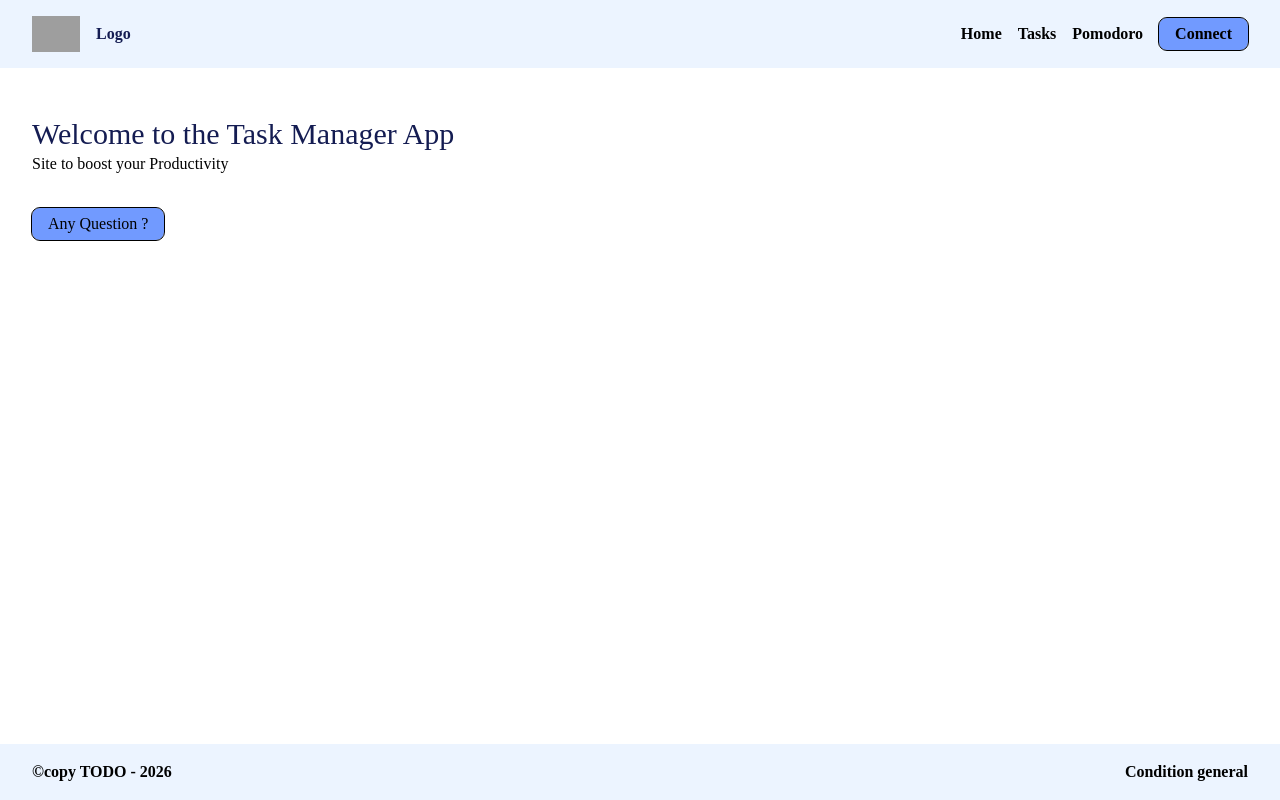
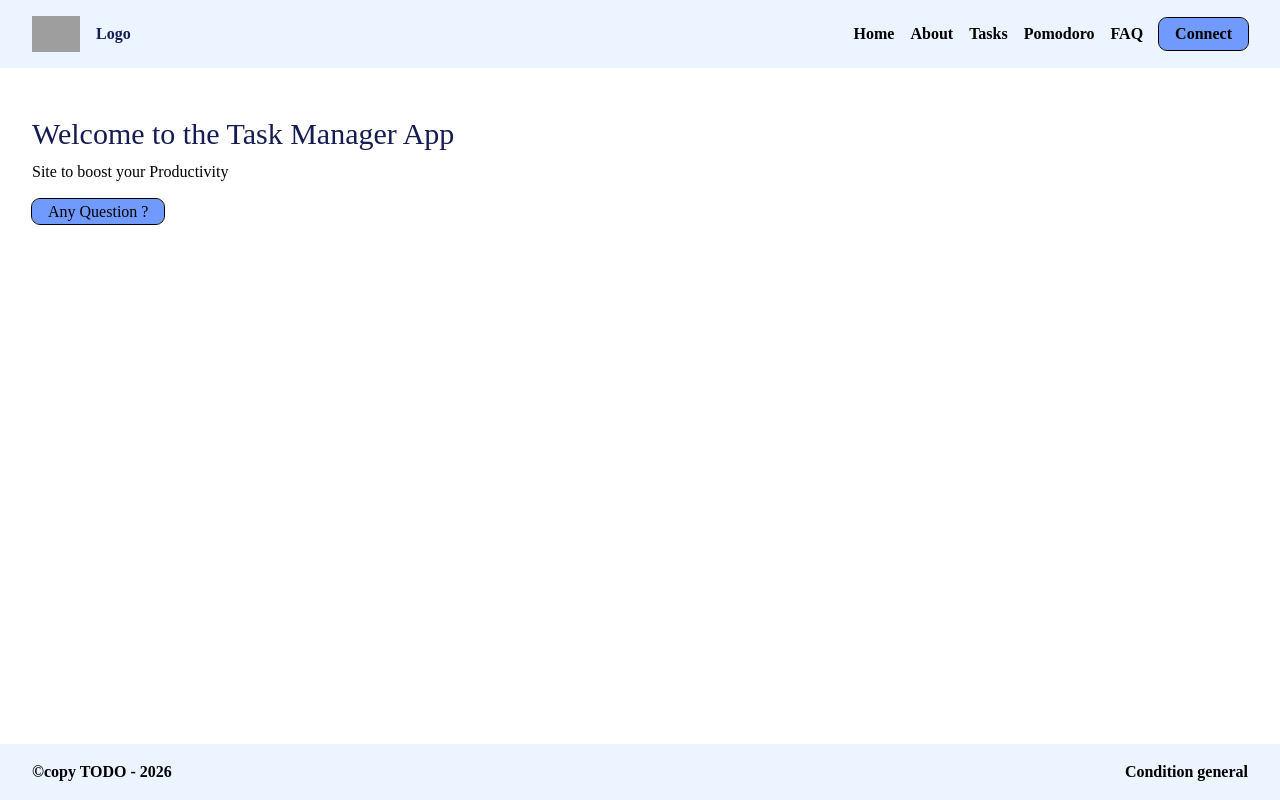
Before and after one commit to Liene31/react-todo, a React (Vite) app: page / in a window 1280 px wide. Built offline with nearby package versions, Linux system fonts and the light colour scheme; grey boxes are pictures that could not be loaded; a web font is replaced by a local one.

Commit message:
add faq and about page strucure and styling

```diff
--- /dev/null
+++ b/src/faq-data.json
@@ -0,0 +1,52 @@
+[
+  {
+    "id": 1,
+    "question": "What products or services does your company offer?",
+    "answer": " We provide a range of technology solutions including software platforms, cloud services, and custom development tailored to meet business needs."
+  },
+  {
+    "id": 2,
+    "question": " How can I get started with your platform?",
+    "answer": " You can sign up directly on our website, create an account, and follow the onboarding steps. We also offer guided demos if you prefer assistance."
+  },
+  {
+    "id": 3,
+    "question": "Do you offer a free trial or demo?",
+    "answer": " Yes, we offer a free trial period so you can explore our features before committing. You can also request a live demo with our team."
+  },
+  {
+    "id": 4,
+    "question": "What pricing plans are available?",
+    "answer": "We offer flexible pricing plans based on your needs, including monthly and annual subscriptions. Enterprise plans are also available for larger organizations."
+  },
+  {
+    "id": 5,
+    "question": "How do you ensure data security and privacy?",
+    "answer": " We use industry-standard encryption, secure cloud infrastructure, and comply with global data protection regulations to keep your data safe."
+  },
+  {
+    "id": 6,
+    "question": "What kind of customer support do you provide?",
+    "answer": " We provide 24/7 customer support via email, chat, and phone. Our help center also includes guides, tutorials, and FAQs."
+  },
+  {
+    "id": 7,
+    "question": "Does your platform integrate with other tools?",
+    "answer": "Yes, our platform supports integrations with popular tools such as CRM systems, payment gateways, and productivity apps."
+  },
+  {
+    "id": 8,
+    "question": "How often do you release updates?",
+    "answer": "We regularly release updates to improve performance, fix bugs, and introduce new features—typically on a monthly or quarterly basis."
+  },
+  {
+    "id": 9,
+    "question": " Do you provide onboarding or training?",
+    "answer": "Yes, we offer onboarding sessions, documentation, and training resources to help you and your team get up to speed quickly."
+  },
+  {
+    "id": 10,
+    "question": "How can I contact your team?",
+    "answer": "You can reach us via our website contact form, email, or live chat. Our sales and support teams are always ready to assist you."
+  }
+]
--- a/src/layout/components/Header.jsx
+++ b/src/layout/components/Header.jsx
@@ -17,10 +17,16 @@ export const Header = () => {
             <NavLink to="/">Home</NavLink>
           </li>
           <li>
+            <NavLink to="/about">About</NavLink>
+          </li>
+          <li>
             <NavLink to="/tasks">Tasks</NavLink>
           </li>
           <li>
             <NavLink to="/pomodoro">Pomodoro</NavLink>
+          </li>
+          <li>
+            <NavLink to="/faq">FAQ</NavLink>
           </li>
           <li className="btn">
             <NavLink to="/login">Connect</NavLink>
--- /dev/null
+++ b/src/layout/pages/About.jsx
@@ -0,0 +1,50 @@
+export const About = () => {
+  return (
+    <main className="flex flex-col gap-12">
+      <section>
+        <h1 className="text-3xl text-main-blue-950 text-center pt-8">
+          interface 3
+        </h1>
+      </section>
+      <section className="flex items-center justify-center gap-4">
+        <img
+          className="h-80"
+          src="https://img.freepik.com/free-vector/hand-drawn-style-people-jumping_23-2149092877.jpg?semt=ais_incoming&w=740&q=80"
+        />
+        <p className="max-w-[40%] text-justify">
+          Centre de formation continue, Interface3 s’est donné pour mission de
+          favoriser l’accès des femmes aux métiers IT, techniques et logistiques
+          ou à des fonctions administratives et commerciales transformées par la
+          technologie informatique. Depuis le début de son histoire, en 1986,
+          l’ASBL a choisi d’organiser des formations non-mixtes pour contourner
+          les obstacles qui empêchent les femmes d'accéder aux professions
+          informatiques et contribuer ainsi à plus de diversité dans ce secteur
+          encore fortement masculin. Grâce au soutien de ses partenaires
+          pédagogiques, financiers et européens, Interface3 organise aujourd’hui
+          12 formations qualifiantes, plusieurs modules d'initiation et
+          d'orientation ainsi que des ateliers de sensibilisation aux STIM, en
+          collaboration avec des écoles et des associations, en portant une
+          attention particulière à la question du genre. Chaque année,
+          Interface3 accueille en formation près de 300 femmes en quête d’un
+          meilleur avenir professionnel. Le taux d’insertion à la sortie des
+          formations qualifiantes? Entre 70% et 80%! Un réseau d’anciennes et un
+          système de marrainage favorisent l’insertion des nouvelles recrues
+          dans les nombreuses entreprises partenaires qui nous font confiance
+          chaque année. Des chiffres-clés qui encouragent une équipe toujours
+          plus motivée, année après année. Consultez ici notre dernier rapport
+          d'activité.
+        </p>
+      </section>
+      <section className="flex items-center justify-center">
+        <img
+          src="https://img.freepik.com/premium-vector/meadow-green-grass-row-horizontal-flat-vector-illustration_674398-3146.jpg?semt=ais_incoming&w=740&q=80"
+          alt="grass"
+        />
+        <img
+          src="https://img.freepik.com/premium-vector/meadow-green-grass-row-horizontal-flat-vector-illustration_674398-3146.jpg?semt=ais_incoming&w=740&q=80"
+          alt="grass"
+        />
+      </section>
+    </main>
+  );
+};
--- /dev/null
+++ b/src/layout/pages/Faq.jsx
@@ -0,0 +1,33 @@
+import React from "react";
+
+export const Faq = () => {
+  const [questions, setQuestion] = React.useState([]);
+  React.useEffect(() => {
+    const jsonUrl = "./src/faq-data.json";
+    fetch(jsonUrl)
+      .then((res) => res.json())
+      .then((data) => setQuestion(data));
+  }, []);
+
+  const questionElement = questions.map((question) => {
+    return (
+      <li key={question.id} className="p-4">
+        <h2 className="text-xl  text-main-blue-950">{question.question}</h2>
+        <p className="italic">{question.answer}</p>
+      </li>
+    );
+  });
+
+  return (
+    <>
+      <section className="flex flex-col items-center  gap-6 py-18">
+        <img
+          className="h-56"
+          src="https://img.freepik.com/vecteurs-libre/tiny-people-sitting-and-standing-near-giant-faq_74855-7879.jpg"
+          alt="faq image"
+        />
+        <ul>{questionElement}</ul>
+      </section>
+    </>
+  );
+};
--- a/src/layout/pages/Home.jsx
+++ b/src/layout/pages/Home.jsx
@@ -1,3 +1,5 @@
+import { Link } from "react-router";
+
 export const Home = () => {
   return (
     <>
@@ -5,8 +7,10 @@ export const Home = () => {
         <h1 className="text-3xl text-main-blue-950">
           Welcome to the Task Manager App
         </h1>
-        <h2>Site to boost your Productivity</h2>
-        <button className="btn my-8">Any Question ?</button>
+        <h2 className="mt-2 mb-4">Site to boost your Productivity</h2>
+        <Link className="btn" to="/faq">
+          Any Question ?
+        </Link>
       </section>
     </>
   );
--- a/src/routes.jsx
+++ b/src/routes.jsx
@@ -1,6 +1,8 @@
 import App from "./App.jsx";
 import { TaskDetails } from "./features/tasks/pages/TaskDetails.jsx";
 import { TaskHome } from "./features/tasks/pages/TaskHome.jsx";
+import { About } from "./layout/pages/About.jsx";
+import { Faq } from "./layout/pages/Faq.jsx";
 import { Home } from "./layout/pages/Home.jsx";
 import { NotFound } from "./layout/pages/NotFound.jsx";
 
@@ -14,8 +16,10 @@ export const routes = [
     element: <App />,
     children: [
       { index: true, element: <Home /> },
+      { path: "about", element: <About /> },
       { path: "tasks", element: <TaskHome /> },
       { path: "task/:id", element: <TaskDetails /> },
+      { path: "faq", element: <Faq /> },
 
       //Always as last one
       { path: "*", element: <NotFound /> },
```
